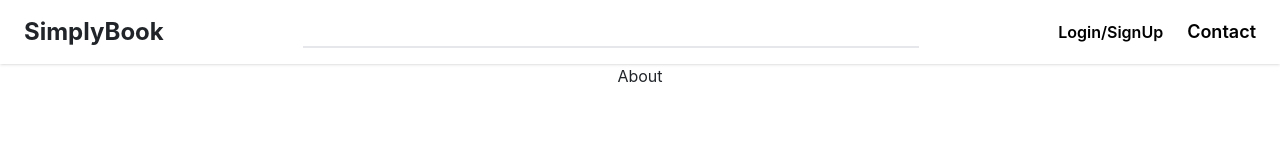
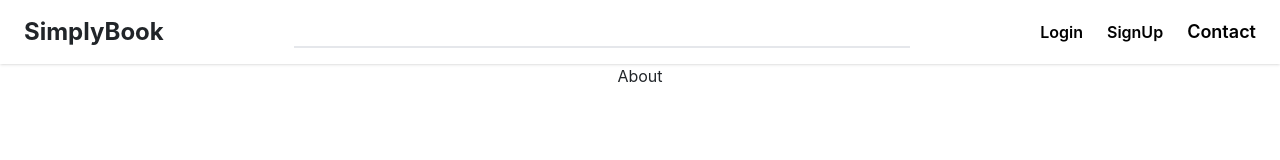
Before and after one commit to shivamyneni/Resto, a React (Create React App) app in the folder Frontend/: page / in a window 1280 px wide. Shown: the top 160 px of the page. Built offline with nearby package versions, Linux system fonts and the light colour scheme.

Commit message:
Correct spacing in a few files. Separated header links for login/signup respectively.

```diff
--- a/Frontend/src/App.js
+++ b/Frontend/src/App.js
@@ -6,14 +6,16 @@ import {
 import SignIn from './pages/SignIn'
 import Contact from './pages/Contact';
 import About from './pages/About';
+import SignUp from './pages/SignUp';
 
 export default function App() {
     return (
         <div className="App">
             <Routes>
-        <Route exact path="/" element={ <About/> } />
-        <Route path="signin" element={ <SignIn/> } />
-        <Route path="contact" element={ <Contact/> } />
+                <Route exact path="/" element={<About />} />
+                <Route path="signin" element={<SignIn />} />
+                <Route path="signup" element={<SignUp />} />
+                <Route path="contact" element={<Contact />} />
             </Routes>
         </div>
     );
--- a/Frontend/src/components/Header.js
+++ b/Frontend/src/components/Header.js
@@ -3,16 +3,16 @@ import {useSelector,useDispatch} from 'react-redux'
 import { Link, useLocation } from 'react-router-dom';
 
 export default function NavBar() {
-    const activeTab = useSelector((state)=>state.activeTab)
+    const activeTab = useSelector((state) => state.activeTab)
     const history = useLocation();
     const dispatch = useDispatch();
-    const changeTab=(value)=>{
-        dispatch({type:"changeTab",payload:value})
+    const changeTab = (value) => {
+        dispatch({ type: "changeTab", payload: value })
     }
-    useEffect(()=>{
+    useEffect(() => {
         const path = history.pathname.slice(1);
         const homeRoute = path.split('/')[0];
-        dispatch({type:"changeTab",payload:homeRoute})
+        dispatch({ type: "changeTab", payload: homeRoute })
     }, [dispatch, history.pathname])
 
     return (
@@ -20,19 +20,24 @@ export default function NavBar() {
             <div className="justify-between px-4 mx-auto lg:max-w-7xl md:items-center md:flex md:px-8">
                 <div>
                     <div className="flex items-center justify-between py-3 md:py-5 md:block transform transition duration-500 hover:scale-150">
-                        <Link to="/" onClick={()=>{changeTab("")}}>
+                        <Link to="/" onClick={() => { changeTab("") }}>
                             <h2 className="text-2xl font-bold">SimplyBook</h2>
                         </Link>
                     </div>
                 </div>
-                <input style={{height:"2rem"}} className="w-1/2 border-b-2 border-gray"  />
+                <input style={{ height: "2rem" }} className="w-1/2 border-b-2 border-gray" />
                 <div>
                     <div
                         className='flex-1 justify-self-center pb-3 mt-8 md:block md:pb-0 md:mt-0'
                     >
                         <ul className="items-center justify-center space-y-8 md:flex md:space-x-6 md:space-y-0 mt-3">
-                            <Link to="/signin" className='font-semibold text-md transform transition duration-500 hover:scale-110' style={{color:activeTab==="signin" ? "red":"black"}} onClick={()=>{changeTab("signin")}}>Login/SignUp</Link>
-                            <Link to="/contact" className='font-semibold text-lg transform transition duration-500 hover:scale-110' style={{color:activeTab==="contact" ? "red":"black"}} onClick={()=>{changeTab("contact")}}>Contact</Link>
+                            <Link to="/signin" className='font-semibold text-md transform transition duration-500 hover:scale-110'
+                                style={{ color: activeTab === "signin" ? "red" : "black" }}
+                                onClick={() => { changeTab("signin") }}>Login</Link>
+                            <Link to="/signup" className='font-semibold text-md transform transition duration-500 hover:scale-110'
+                                    style={{ color: activeTab === "signup" ? "red" : "black" }}
+                                    onClick={() => { changeTab("signin") }}>SignUp</Link>
+                            <Link to="/contact" className='font-semibold text-lg transform transition duration-500 hover:scale-110' style={{ color: activeTab === "contact" ? "red" : "black" }} onClick={() => { changeTab("contact") }}>Contact</Link>
                         </ul>
                     </div>
                 </div>
--- a/Frontend/src/pages/SignUp.js
+++ b/Frontend/src/pages/SignUp.js
@@ -2,10 +2,10 @@ import React from 'react'
 import Header from '../components/Header';
 
 export default function SignUp() {
-  return (
-    <div style={{height:"100%"}}>
-        <Header />
-        <SignUp />
-    </div>
-  )
+    return (
+        <div style={{ height: "100%" }}>
+            <Header />
+            <div>SignUp</div>
+        </div>
+    )
 }
```
Also changed, not shown: Frontend/src/pages/SignIn.js (+6 -6 lines), Frontend/src/pages/About.js (indentation only), Frontend/src/pages/Contact.js (indentation only). Lines whose indentation alone changed are shown as unchanged.
